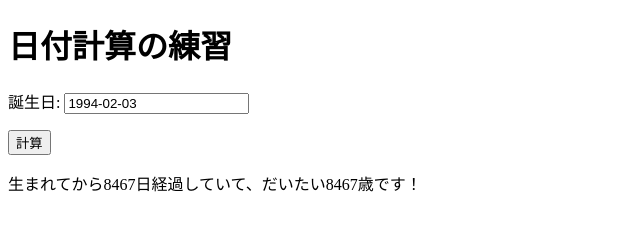
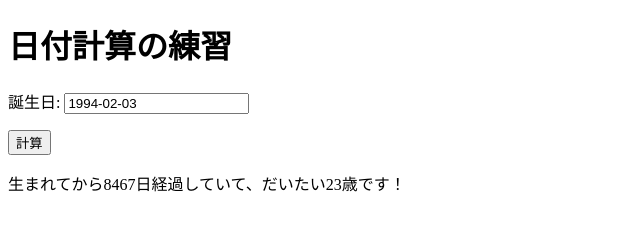
Before and after one commit to RyutaroFukuma/birthday_js, a plain HTML site: page index.html in a window 1280 px wide. Both pictures are taken after a click on the button "計算". Shown: the full height of the page, 0-640 px from the left. Drawn offline with Linux system fonts and the light colour scheme.

Commit message:
code brush-up

```diff
--- a/index.html
+++ b/index.html
@@ -24,7 +24,7 @@
 
         // 結果の表示
         document.getElementById('daysPast').innerHTML = daysPast;
-        document.getElementById('age').innerHTML = daysPast;
+        document.getElementById('age').innerHTML = age;
     }
 </script>
 </body>
```
